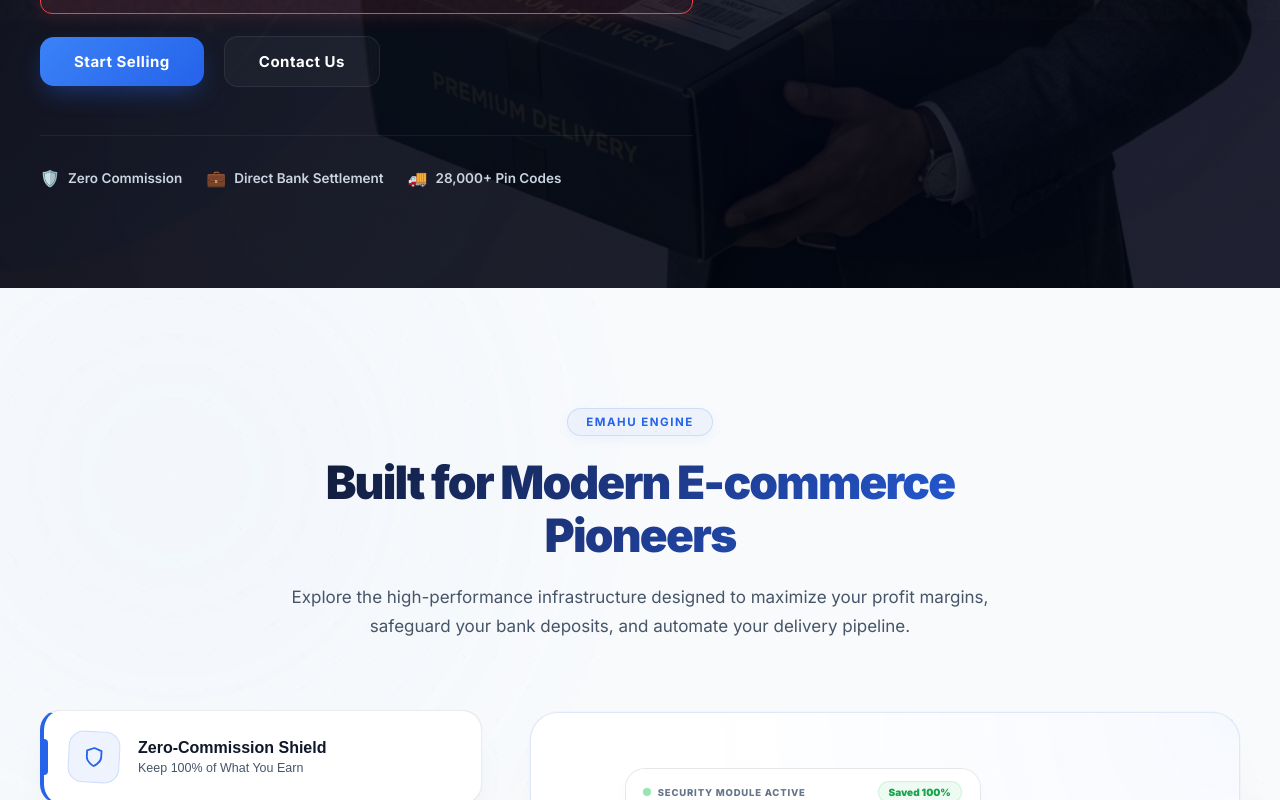
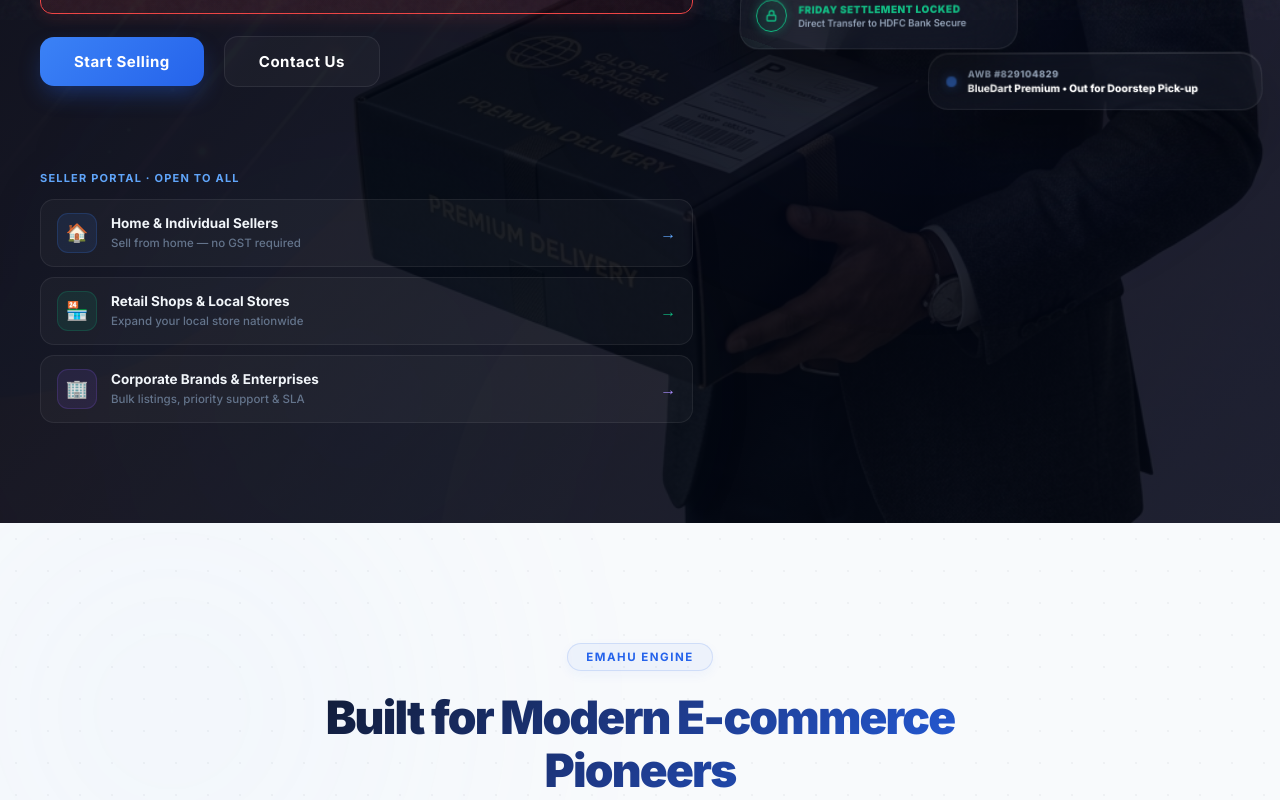
Before and after one commit to Mesolanki/Website---Emahu, a Next.js app in the folder frontend-web/: page /seller in a window 1280 px wide. Shown: the part 780-1580 px from the top of the page. Built offline with nearby package versions, Linux system fonts and the light colour scheme.

Commit message:
feat: add seller home hero component and administrative restore script

```diff
--- a/frontend-web/src/components/seller_home/seller_hero.css
+++ b/frontend-web/src/components/seller_home/seller_hero.css
@@ -786,3 +786,177 @@
     font-size: 8px;
   }
 }
+
+/* ==========================================================================
+   SELLER PORTAL — SELLER TYPE CARDS
+   ========================================================================== */
+
+.sh-hero__seller-portal {
+  margin-top: 36px;
+  width: 100%;
+  animation: slideInDown 0.8s cubic-bezier(0.16, 1, 0.3, 1) 0.45s both;
+}
+
+.sh-portal__label {
+  font-size: 11px;
+  font-weight: 700;
+  letter-spacing: 1.2px;
+  text-transform: uppercase;
+  color: #60a5fa;
+  margin: 0 0 14px 0;
+}
+
+.sh-portal__cards {
+  display: flex;
+  flex-direction: column;
+  gap: 10px;
+}
+
+.sh-portal-card {
+  display: flex;
+  align-items: center;
+  gap: 14px;
+  padding: 13px 16px;
+  border-radius: 14px;
+  border: 1px solid rgba(255, 255, 255, 0.07);
+  background: rgba(255, 255, 255, 0.03);
+  backdrop-filter: blur(10px);
+  cursor: pointer;
+  transition: all 0.28s cubic-bezier(0.16, 1, 0.3, 1);
+  position: relative;
+  overflow: hidden;
+}
+
+.sh-portal-card::before {
+  content: '';
+  position: absolute;
+  inset: 0;
+  border-radius: 14px;
+  opacity: 0;
+  transition: opacity 0.28s ease;
+}
+
+.sh-portal-card:hover {
+  transform: translateX(6px);
+  border-color: rgba(255, 255, 255, 0.14);
+  box-shadow: 0 8px 24px -8px rgba(0, 0, 0, 0.5);
+}
+
+/* Home card accent */
+.sh-portal-card--home::before {
+  background: linear-gradient(90deg, rgba(59, 130, 246, 0.06) 0%, transparent 100%);
+}
+.sh-portal-card--home:hover {
+  border-color: rgba(59, 130, 246, 0.25);
+}
+.sh-portal-card--home:hover::before { opacity: 1; }
+.sh-portal-card--home .sh-portal-card__icon-wrap {
+  background: rgba(59, 130, 246, 0.1);
+  border-color: rgba(59, 130, 246, 0.2);
+}
+.sh-portal-card--home .sh-portal-card__icon-wrap { color: #60a5fa; }
+.sh-portal-card--home .sh-portal-card__arrow { color: #60a5fa; }
+
+/* Retail card accent */
+.sh-portal-card--retail::before {
+  background: linear-gradient(90deg, rgba(16, 185, 129, 0.06) 0%, transparent 100%);
+}
+.sh-portal-card--retail:hover {
+  border-color: rgba(16, 185, 129, 0.25);
+}
+.sh-portal-card--retail:hover::before { opacity: 1; }
+.sh-portal-card--retail .sh-portal-card__icon-wrap {
+  background: rgba(16, 185, 129, 0.1);
+  border-color: rgba(16, 185, 129, 0.2);
+}
+.sh-portal-card--retail .sh-portal-card__arrow { color: #10b981; }
+
+/* Corporate card accent */
+.sh-portal-card--corporate::before {
+  background: linear-gradient(90deg, rgba(139, 92, 246, 0.06) 0%, transparent 100%);
+}
+.sh-portal-card--corporate:hover {
+  border-color: rgba(139, 92, 246, 0.25);
+}
+.sh-portal-card--corporate:hover::before { opacity: 1; }
+.sh-portal-card--corporate .sh-portal-card__icon-wrap {
+  background: rgba(139, 92, 246, 0.1);
+  border-color: rgba(139, 92, 246, 0.2);
+}
+.sh-portal-card--corporate .sh-portal-card__arrow { color: #a78bfa; }
+
+.sh-portal-card__icon-wrap {
+  width: 40px;
+  height: 40px;
+  border-radius: 11px;
+  border: 1px solid rgba(255, 255, 255, 0.08);
+  display: flex;
+  align-items: center;
+  justify-content: center;
+  flex-shrink: 0;
+  font-size: 18px;
+  transition: transform 0.28s ease;
+}
+
+.sh-portal-card:hover .sh-portal-card__icon-wrap {
+  transform: scale(1.1);
+}
+
+.sh-portal-card__body {
+  display: flex;
+  flex-direction: column;
+  gap: 3px;
+  flex: 1;
+  min-width: 0;
+  text-align: left;
+}
+
+.sh-portal-card__title {
+  font-size: 13.5px;
+  font-weight: 700;
+  color: #f1f5f9;
+  line-height: 1.3;
+}
+
+.sh-portal-card__sub {
+  font-size: 11.5px;
+  color: #64748b;
+  font-weight: 500;
+}
+
+.sh-portal-card__arrow {
+  font-size: 16px;
+  font-weight: 700;
+  color: #475569;
+  flex-shrink: 0;
+  transition: transform 0.25s ease, color 0.25s ease;
+}
+
+.sh-portal-card:hover .sh-portal-card__arrow {
+  transform: translateX(4px);
+}
+
+@media (max-width: 1024px) {
+  .sh-portal__cards {
+    max-width: 480px;
+    margin: 0 auto;
+  }
+}
+
+@media (max-width: 480px) {
+  .sh-portal-card {
+    padding: 11px 13px;
+    gap: 12px;
+  }
+  .sh-portal-card__icon-wrap {
+    width: 34px;
+    height: 34px;
+    font-size: 16px;
+  }
+  .sh-portal-card__title {
+    font-size: 12.5px;
+  }
+  .sh-portal-card__sub {
+    font-size: 11px;
+  }
+}
--- a/frontend-web/src/components/seller_home/seller_hero.jsx
+++ b/frontend-web/src/components/seller_home/seller_hero.jsx
@@ -91,19 +91,47 @@ export default function SellerHero() {
               </button>
             </div>
 
-            {/* Bullet value markers */}
-            <div className="sh-hero__props">
-              <div className="sh-prop-item">
-                <span className="sh-prop-icon">🛡️</span>
-                <span className="sh-prop-txt">Zero Commission</span>
-              </div>
-              <div className="sh-prop-item">
-                <span className="sh-prop-icon">💼</span>
-                <span className="sh-prop-txt">Direct Bank Settlement</span>
-              </div>
-              <div className="sh-prop-item">
-                <span className="sh-prop-icon">🚚</span>
-                <span className="sh-prop-txt">28,000+ Pin Codes</span>
+            {/* Seller Portal — Seller Type Cards */}
+            <div className="sh-hero__seller-portal">
+              <p className="sh-portal__label">Seller Portal · Open to All</p>
+              <div className="sh-portal__cards">
+
+                {/* Card 1: Home & Individual Sellers */}
+                <div className="sh-portal-card sh-portal-card--home">
+                  <div className="sh-portal-card__icon-wrap">
+                    <span className="sh-portal-card__icon">🏠</span>
+                  </div>
+                  <div className="sh-portal-card__body">
+                    <span className="sh-portal-card__title">Home &amp; Individual Sellers</span>
+                    <span className="sh-portal-card__sub">Sell from home — no GST required</span>
+                  </div>
+                  <span className="sh-portal-card__arrow">→</span>
+                </div>
+
+                {/* Card 2: Retail Shops & Local Stores */}
+                <div className="sh-portal-card sh-portal-card--retail">
+                  <div className="sh-portal-card__icon-wrap">
+                    <span className="sh-portal-card__icon">🏪</span>
+                  </div>
+                  <div className="sh-portal-card__body">
+                    <span className="sh-portal-card__title">Retail Shops &amp; Local Stores</span>
+                    <span className="sh-portal-card__sub">Expand your local store nationwide</span>
+                  </div>
+                  <span className="sh-portal-card__arrow">→</span>
+                </div>
+
+                {/* Card 3: Corporate Brands & Enterprises */}
+                <div className="sh-portal-card sh-portal-card--corporate">
+                  <div className="sh-portal-card__icon-wrap">
+                    <span className="sh-portal-card__icon">🏢</span>
+                  </div>
+                  <div className="sh-portal-card__body">
+                    <span className="sh-portal-card__title">Corporate Brands &amp; Enterprises</span>
+                    <span className="sh-portal-card__sub">Bulk listings, priority support &amp; SLA</span>
+                  </div>
+                  <span className="sh-portal-card__arrow">→</span>
+                </div>
+
               </div>
             </div>
           </div>
```
Also changed, not shown: 1 other file (tests, documents, lock files or other folders).
